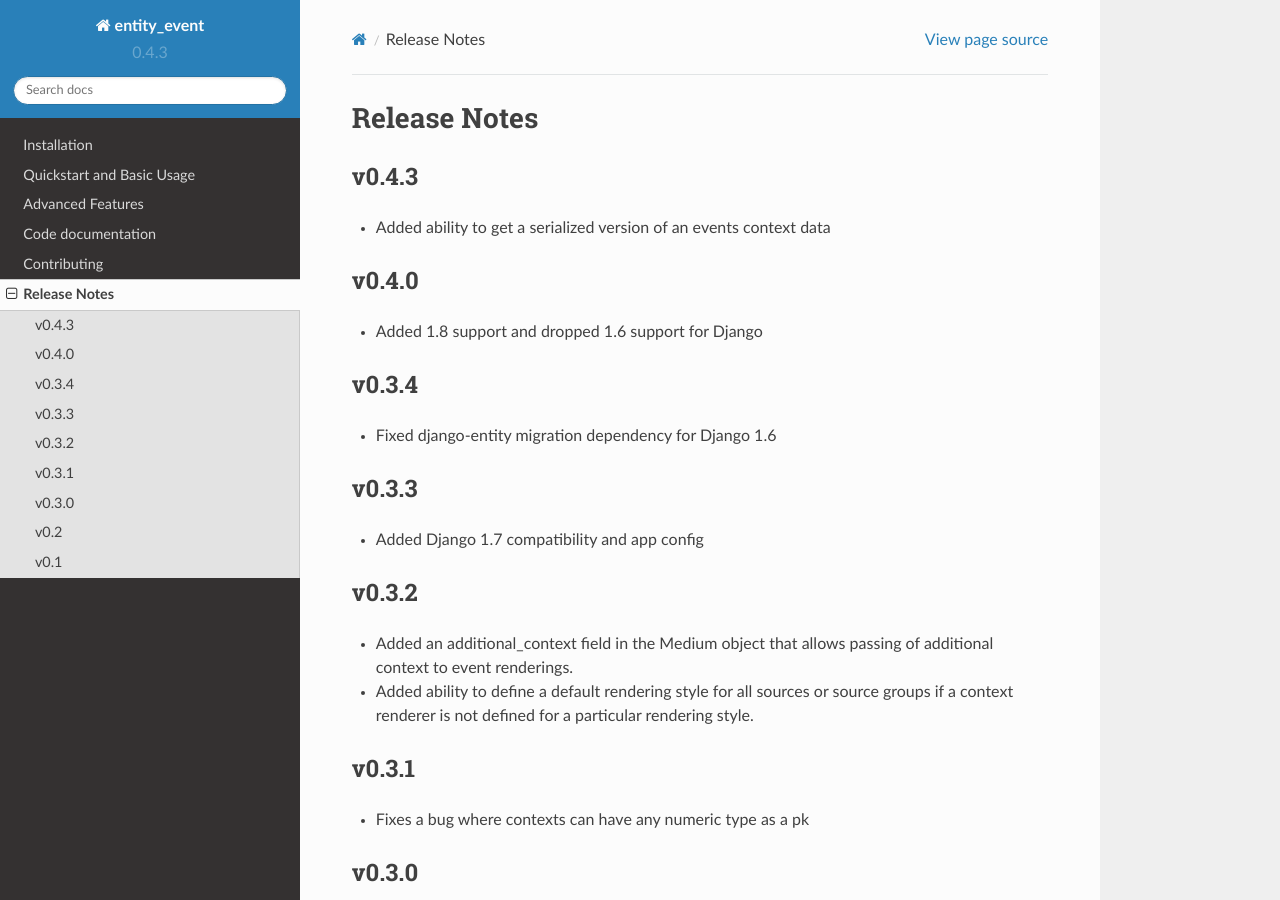
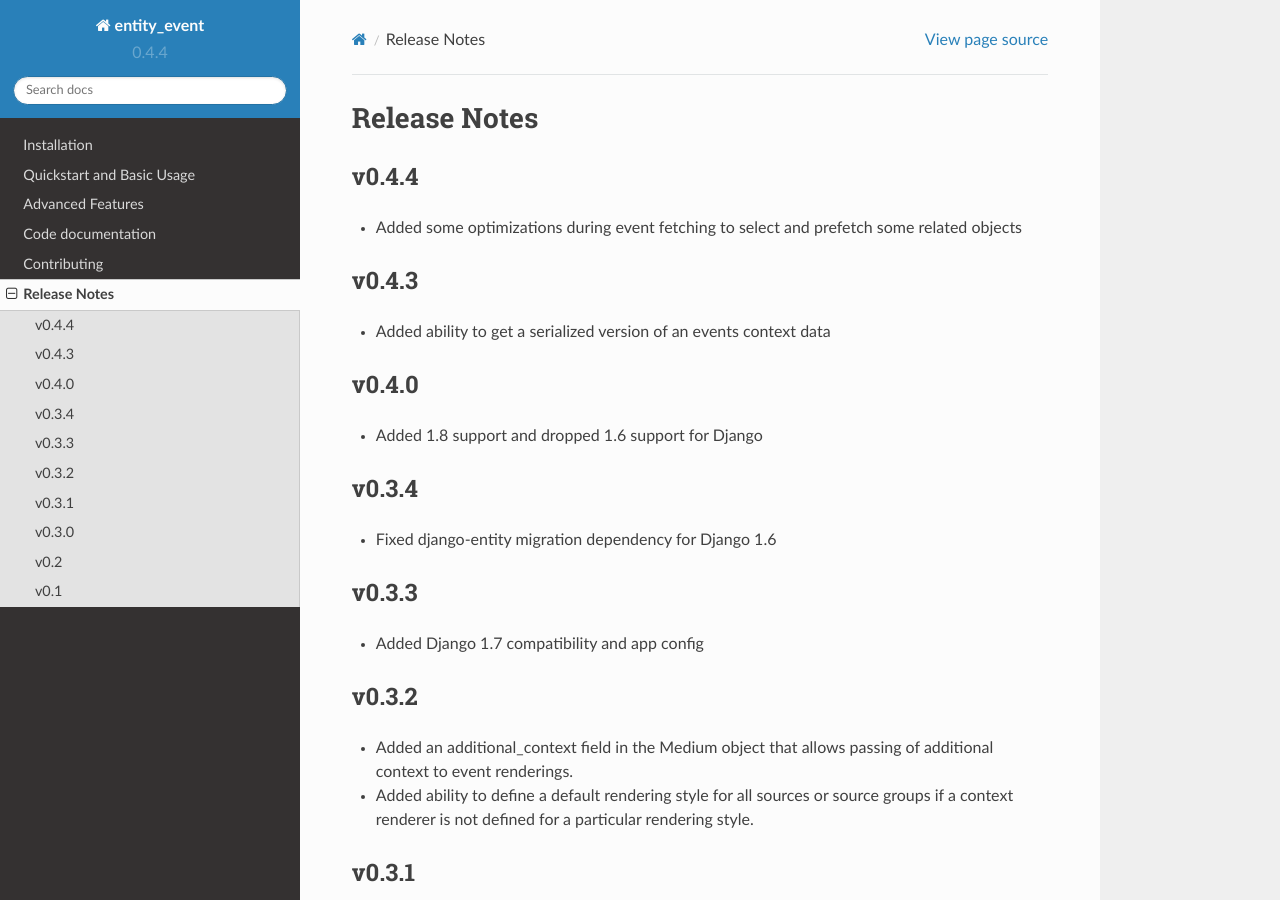
Before and after one commit to ambitioninc/django-entity-event, a Sphinx documentation site: the page built from docs/release_notes.rst, in a window 1280 px wide and 900 px high. Built offline with Sphinx 7.4.7 and the Read the Docs theme 2.0.0, drawn with Linux system fonts in a browser that asks for light colours.

Commit message:
* Bump version and add release notes

```diff
--- a/docs/release_notes.rst
+++ b/docs/release_notes.rst
@@ -1,5 +1,10 @@
 Release Notes
 =============
+
+v0.4.4
+------
+
+* Added some optimizations during event fetching to select and prefetch some related objects
 
 v0.4.3
 ------
--- a/entity_event/version.py
+++ b/entity_event/version.py
@@ -1 +1 @@
-__version__ = '0.4.3'
+__version__ = '0.4.4'
```
